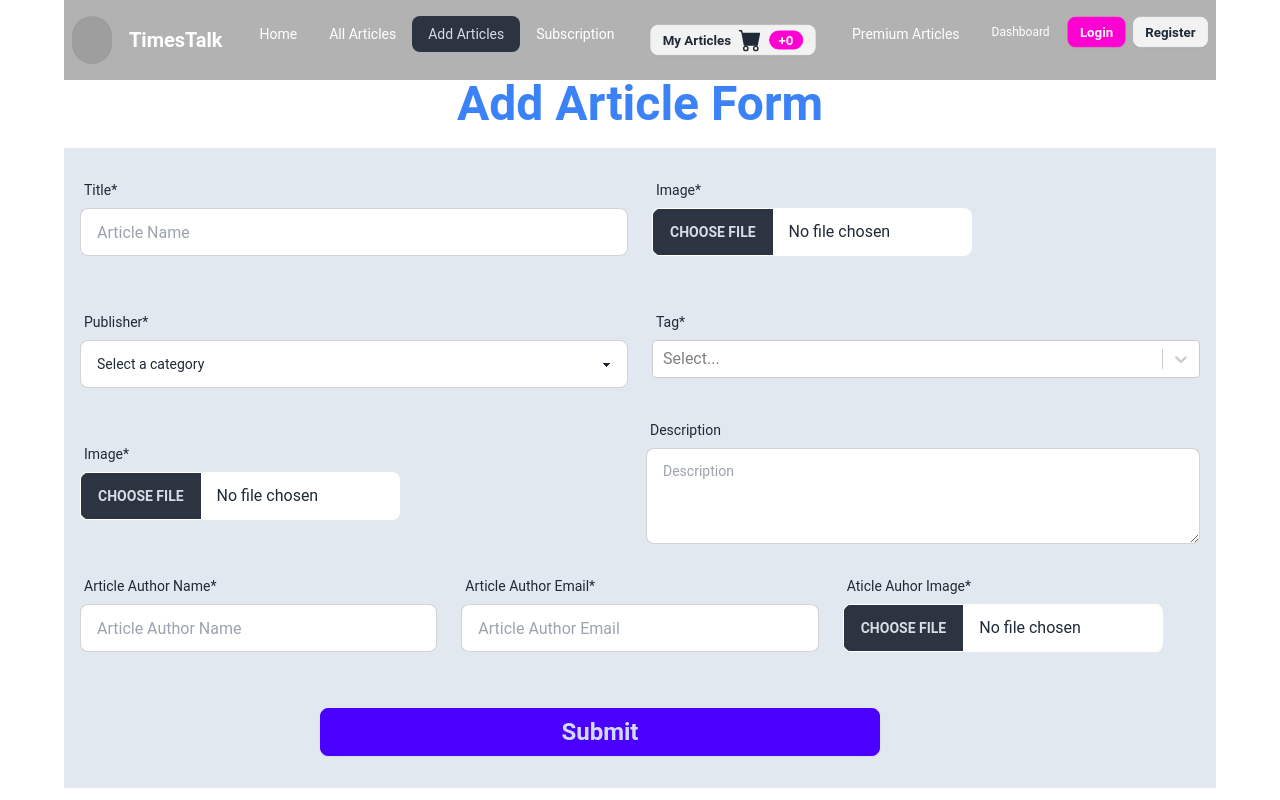
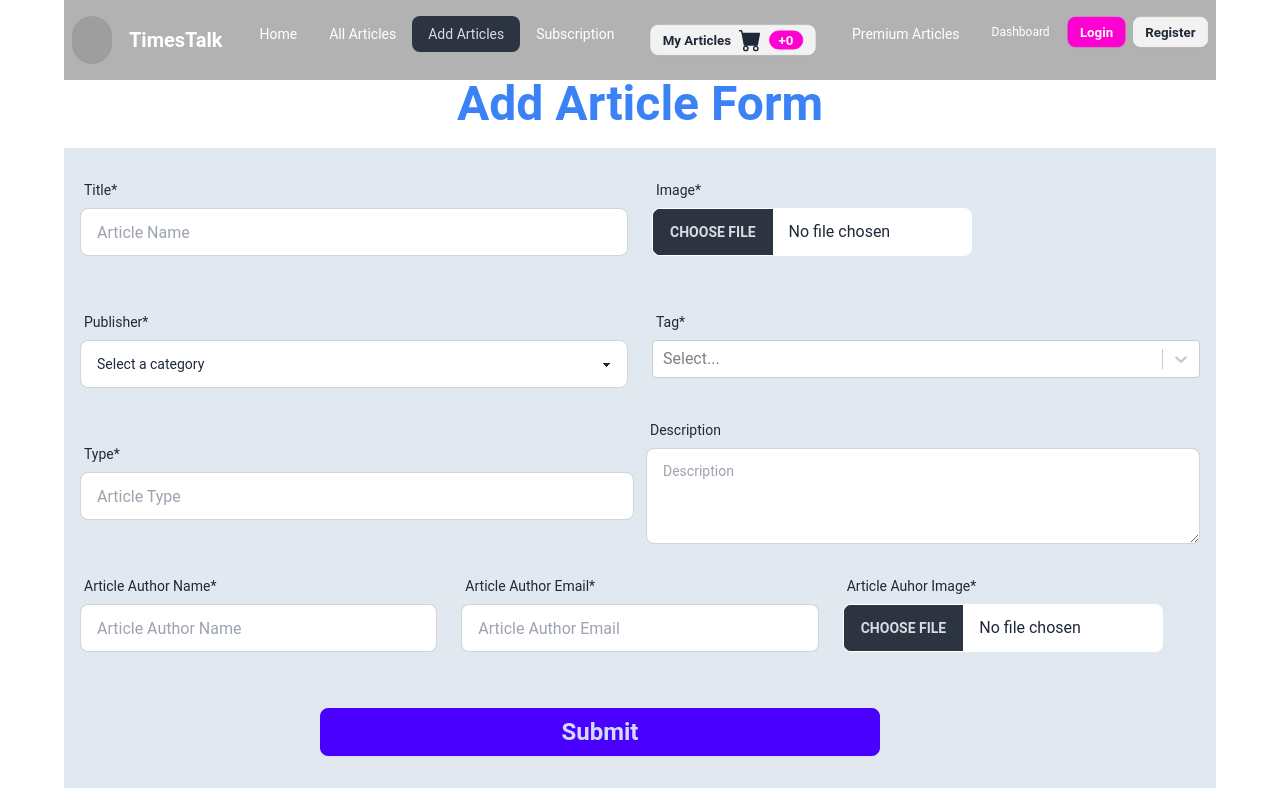
Before and after one commit to csedeveloper06/assignment12-timestalk-clientSide, a React (Vite) app: page /addarticles in a window 1280 px wide. Shown: the top 800 px of the page. Built offline with nearby package versions, Linux system fonts and the light colour scheme; no server answers; grey boxes are pictures that could not be loaded.

Commit message:
updated the Add Article form

```diff
--- a/src/Pages/AddArticles/AddArticles.jsx
+++ b/src/Pages/AddArticles/AddArticles.jsx
@@ -77,7 +77,7 @@ const AddArticles = () => {
                             <input
                                 type="text"
                                 placeholder="Article Name"
-                                {...register('name', { required: true })}
+                                {...register('title', { required: true })}
                                 required
                                 className="input input-bordered w-full" />
                         </div>
@@ -121,9 +121,14 @@ const AddArticles = () => {
                              {/* Image */}
                         <div className="form-control w-full my-6">
                             <label className="label">
-                                <span className="label-text">Image*</span>
+                                <span className="label-text">Type*</span>
                             </label>
-                             <input {...register('image', { required: true })} type="file" className="file-input w-full max-w-xs" />
+                             <input
+                                type="text"
+                                placeholder="Article Type"
+                                {...register('type', { required: true })}
+                                required
+                                className="input input-bordered w-full" />
                         </div>
 
                              {/* Article descriptions */}
@@ -161,7 +166,7 @@ const AddArticles = () => {
                                  {/* Image */}
                         <div className="form-control w-full my-6">
                             <label className="label">
-                                <span className="label-text">Aticle Auhor Image*</span>
+                                <span className="label-text">Article Auhor Image*</span>
                             </label>
                              <input {...register('image', { required: true })} type="file" className="file-input w-full max-w-xs" />
                         </div>
```
